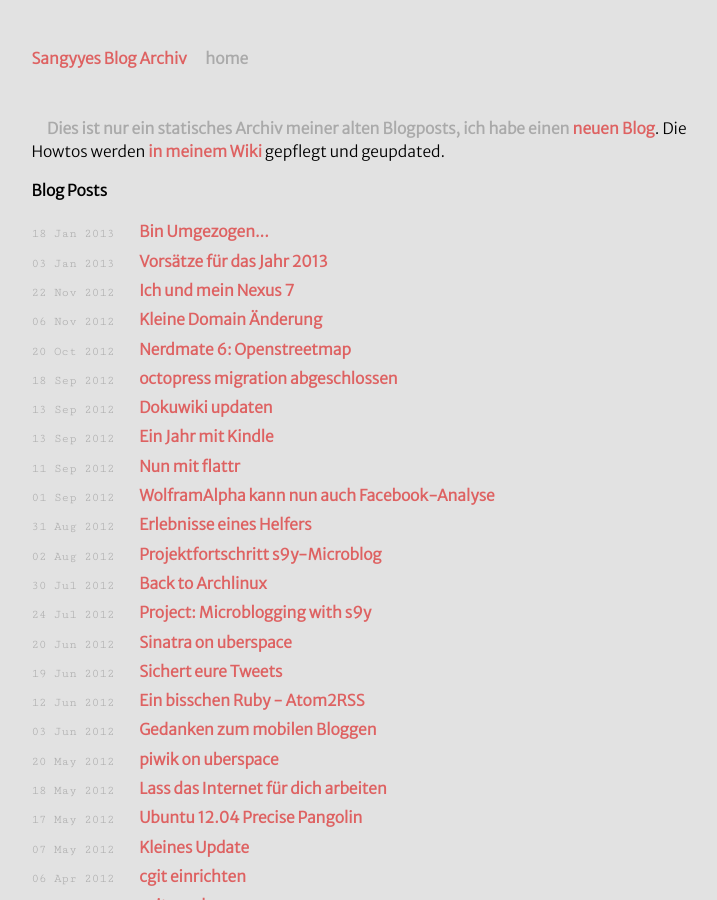
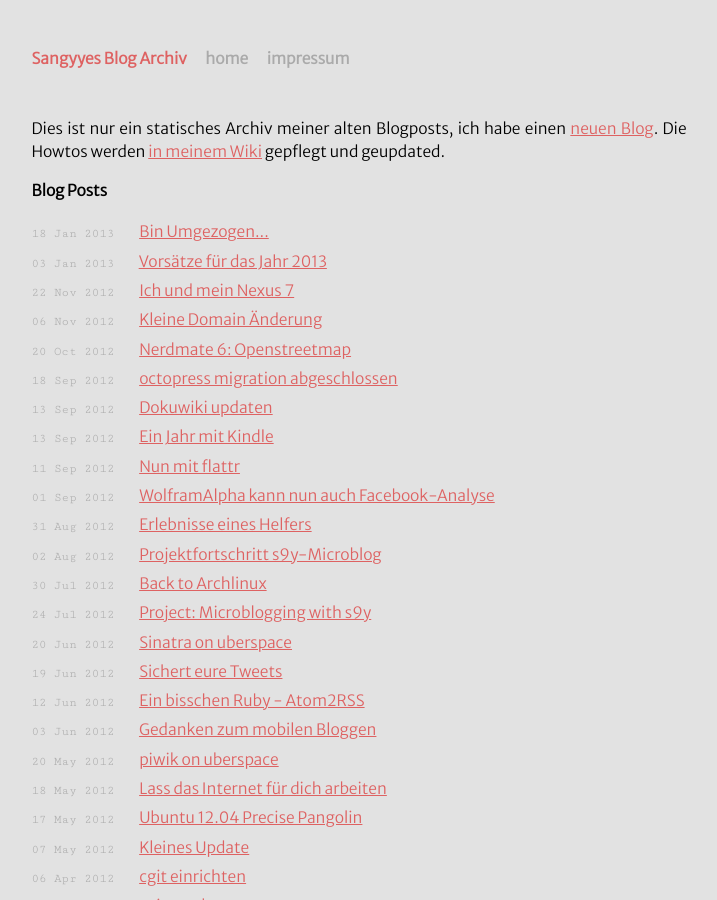
Before and after one commit to sangyye/archiveblog, a Jekyll site: the page built from index.html, in a window 1280 px wide and 900 px high. Shown: the whole window, without its empty margins (281-998 px from the left). Built offline with Jekyll 4.4.1, drawn with Linux system fonts in a browser that asks for light colours; comment, search, counter and statistics services are not loaded.

Commit message:
Fix a typo

```diff
--- a/_layouts/default.html
+++ b/_layouts/default.html
@@ -39,7 +39,7 @@
             <div class="header">
               <h1 class="title"><a href="{{ site.baseurl }}">{{ site.name }}</a></h1>
               <a class="extra" href="{{ site.baseurl }}">home</a>
-	      <a class="extra" href="{{ site.baseurl }}/impressum/>impressum</a>
+	      <a class="extra" href="{{ site.baseurl }}impressum/">impressum</a>
             </div>
 
                 {{ content }}
```
